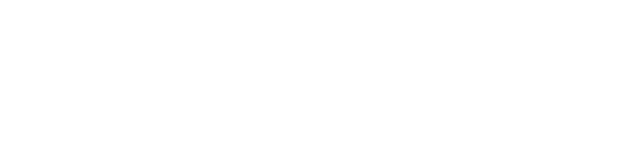
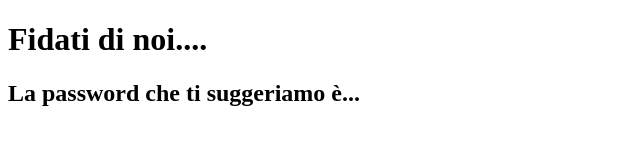
Before and after one commit to MatteoDiMario96/js-pwdgen-wannabe, a plain HTML site: page index.html in a window 1280 px wide. Shown: the whole page, without its empty margins (0-640 px from the left). Drawn offline with Linux system fonts and the light colour scheme.

Commit message:
Creazione dell'html di base.

```diff
--- a/index.html
+++ b/index.html
@@ -8,6 +8,17 @@
     <link rel="stylesheet" href="./css/style.css">
 </head>
 <body>
+    <header></header>
+
+    <main>
+        <h1>
+            Fidati di noi....
+        </h1>
+
+        <h2>
+            La password che ti suggeriamo è...
+        </h2>
+    </main>
 
     <script src="./js/script.js"></script>
 </body>
```
Also changed, not shown: 1 other file.
